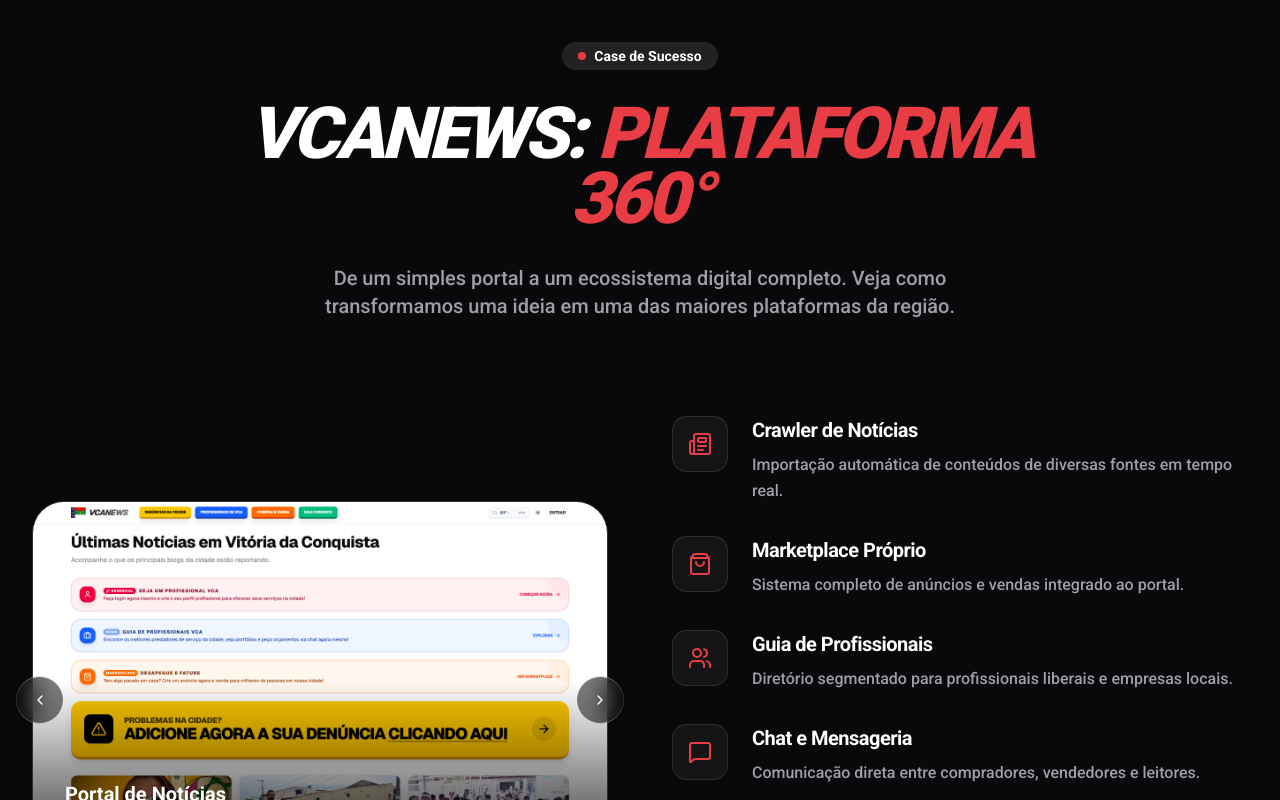
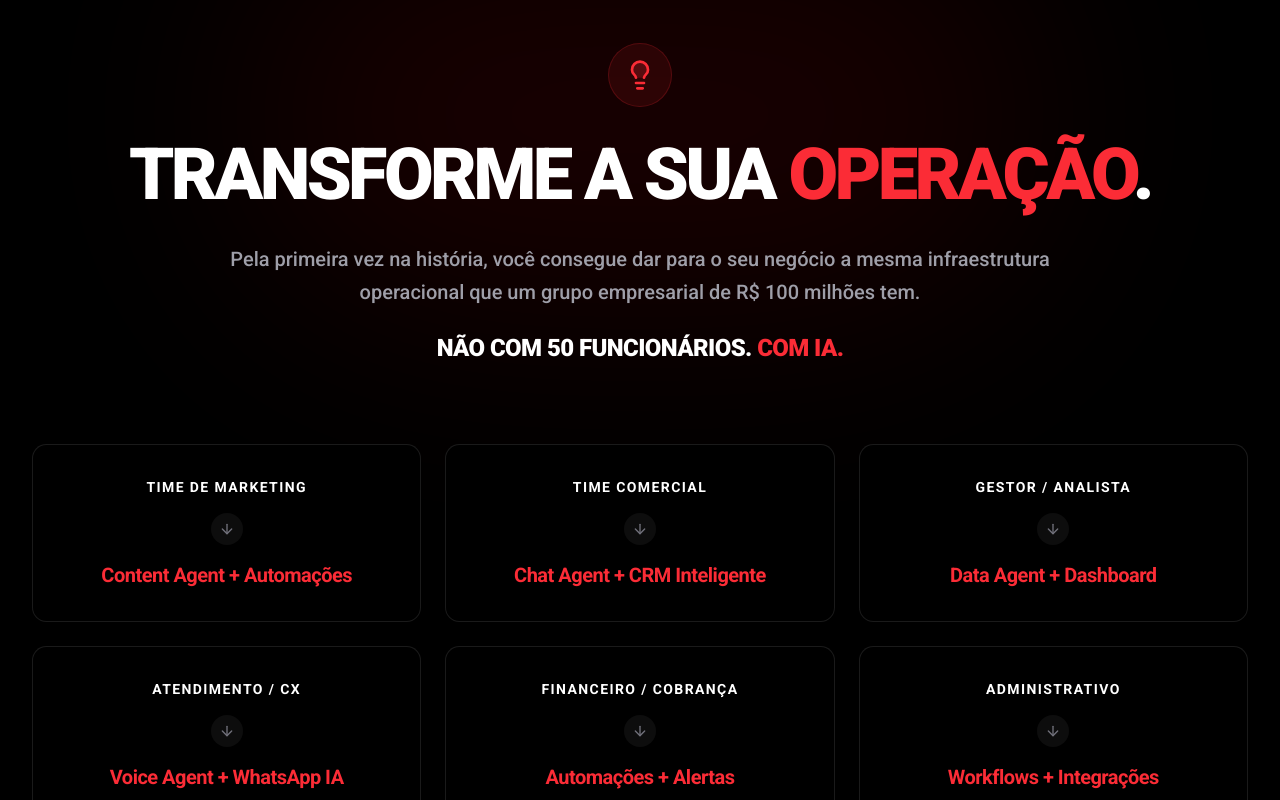
Before and after one commit to pedryvo/aivohomepage, a Next.js app: page / in a window 1280 px wide. Shown: the part 1660-2460 px from the top of the page. Built offline with nearby package versions, Linux system fonts and the light colour scheme.

Commit message:
feat: operation screen

```diff
--- a/app/page.tsx
+++ b/app/page.tsx
@@ -3,7 +3,7 @@
 import { Hero } from "@/components/sections/hero";
 import { Services } from "@/components/sections/services";
 import { HowItWorks } from "@/components/sections/how-it-works";
-import { CaseStudy } from "@/components/sections/case-study";
+import { SystemOS } from "@/components/sections/system-os";
 import { FAQ } from "@/components/sections/faq";
 import { Contact } from "@/components/sections/contact";
 
@@ -14,7 +14,7 @@
       <main>
         <Hero />
         <HowItWorks />
-        <CaseStudy />
+        <SystemOS />
         <Services />
         <FAQ />
         <Contact />
--- /dev/null
+++ b/components/sections/system-os.tsx
@@ -0,0 +1,104 @@
+"use client";
+
+import { motion } from "framer-motion";
+import { Lightbulb, ArrowDown } from "lucide-react";
+
+const departments = [
+  {
+    team: "Time de Marketing",
+    agent: "Content Agent + Automações",
+  },
+  {
+    team: "Time Comercial",
+    agent: "Chat Agent + CRM Inteligente",
+  },
+  {
+    team: "Gestor / Analista",
+    agent: "Data Agent + Dashboard",
+  },
+  {
+    team: "Atendimento / CX",
+    agent: "Voice Agent + WhatsApp IA",
+  },
+  {
+    team: "Financeiro / Cobrança",
+    agent: "Automações + Alertas",
+  },
+  {
+    team: "Administrativo",
+    agent: "Workflows + Integrações",
+  },
+];
+
+export function SystemOS() {
+  return (
+    <section className="py-32 w-full bg-black text-white relative border-y border-white/10 overflow-hidden">
+      {/* Red Subtle background glow */}
+      <div className="absolute top-0 left-1/2 -translate-x-1/2 w-[800px] h-[400px] opacity-10 pointer-events-none">
+        <div className="absolute inset-0 bg-red-600 blur-[120px] rounded-full" />
+      </div>
+
+      <div className="w-full px-4 sm:px-6 lg:px-8 max-w-[1400px] mx-auto relative z-10">
+        <motion.div
+          initial={{ opacity: 0, y: 20 }}
+          whileInView={{ opacity: 1, y: 0 }}
+          viewport={{ once: true }}
+          className="w-full"
+        >
+          {/* Header */}
+          <div className="text-center mb-20">
+            <div className="inline-flex items-center justify-center w-16 h-16 rounded-full bg-red-500/10 mb-8 border border-red-500/20">
+              <Lightbulb className="w-8 h-8 text-red-500 fill-red-500/20" />
+            </div>
+
+            <h2 className="text-5xl md:text-6xl lg:text-7xl font-black tracking-tighter mb-8 text-white uppercase">
+              Transforme a sua <span className="text-red-500">operação</span>.
+            </h2>
+
+            <div className="max-w-4xl mx-auto space-y-4">
+              <p className="text-zinc-400 text-xl font-medium leading-relaxed">
+                Pela primeira vez na história, você consegue dar para o seu negócio a mesma infraestrutura operacional que um grupo empresarial de R$ 100 milhões tem.
+              </p>
+              <p className="text-white font-black text-2xl uppercase tracking-tight mt-6">
+                Não com 50 funcionários. <span className="text-red-500">Com IA.</span>
+              </p>
+            </div>
+          </div>
+
+          {/* Grid */}
+          <div className="grid grid-cols-1 md:grid-cols-2 lg:grid-cols-3 gap-6 mb-20">
+            {departments.map((dept, index) => (
+              <motion.div
+                key={index}
+                initial={{ opacity: 0, y: 10 }}
+                whileInView={{ opacity: 1, y: 0 }}
+                viewport={{ once: true }}
+                transition={{ delay: index * 0.1 }}
+                className="bg-black border border-white/10 rounded-2xl p-8 text-center hover:border-red-500/50 transition-all flex flex-col items-center justify-center gap-4 group hover:-translate-y-1 hover:bg-black/80 hover:shadow-2xl hover:shadow-red-500/10"
+              >
+                <span className="text-white text-sm font-bold tracking-widest uppercase">
+                  {dept.team}
+                </span>
+
+                <div className="w-8 h-8 rounded-full bg-white/5 flex items-center justify-center group-hover:bg-red-500/10 transition-colors">
+                  <ArrowDown className="w-4 h-4 text-zinc-500 group-hover:text-red-500 transition-colors" />
+                </div>
+
+                <span className="text-red-500 font-bold tracking-tight text-xl">
+                  {dept.agent}
+                </span>
+              </motion.div>
+            ))}
+          </div>
+
+          {/* Footer */}
+          <div className="text-center">
+            <p className="text-zinc-400 font-bold tracking-widest uppercase text-sm">
+              Isso é um Sistema Operacional com IA. <span className="text-white">É o negócio inteiro rodando.</span>
+            </p>
+          </div>
+        </motion.div>
+      </div>
+    </section>
+  );
+}
```
Also changed, not shown: 1 other file (tests, documents, lock files or other folders).
